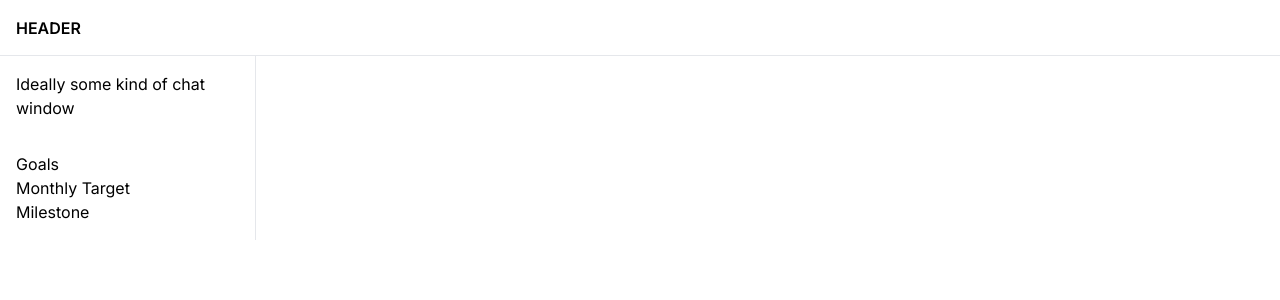
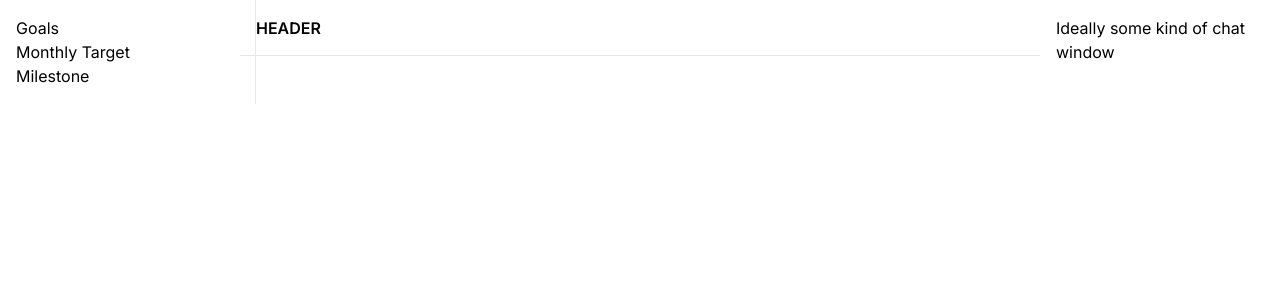
Before and after one commit to Jonathanko52/next-test, a Next.js app: page /todo in a window 1280 px wide. Shown: the top 300 px of the page. Built offline with nearby package versions, Linux system fonts and the light colour scheme; a web font is replaced by a local one.

Commit message:
Working on layout

```diff
--- a/app/todo/layout.tsx
+++ b/app/todo/layout.tsx
@@ -11,10 +11,27 @@ export default function RootLayout({
 }) {
   return (
     <html lang="en">
-      <Header></Header>
-      <RightSidebar></RightSidebar>
-      <Sidebar></Sidebar>
-      <body className={`${inter.className} antialiased`}>{children}</body>
+      <body className={`${inter.className} antialiased`}>
+        <div className="grid min-h-screen grid-cols-[240px_1fr_240px] grid-rows-[auto_1fr]">
+          {/* Header (center only) */}
+          <div className="col-start-2 row-start-1">
+            <Header />
+          </div>
+
+          {/* Left sidebar */}
+          <div className="col-start-1 row-span-2">
+            <Sidebar />
+          </div>
+
+          {/* Page content */}
+          <main className="col-start-2 row-start-2 p-4">{children}</main>
+
+          {/* Right sidebar */}
+          <div className="col-start-3 row-span-2">
+            <RightSidebar />
+          </div>
+        </div>
+      </body>
     </html>
   );
 }
```
